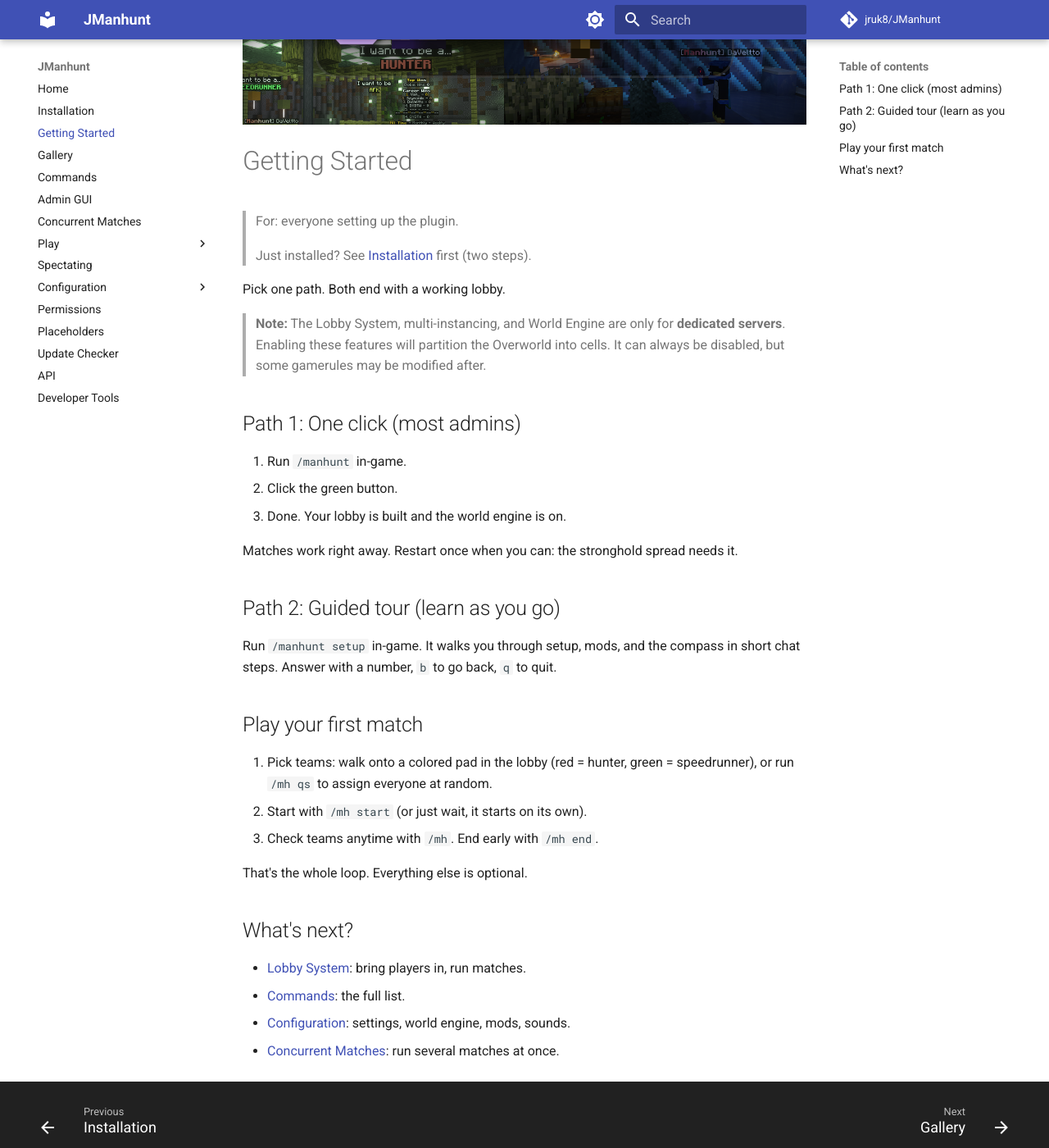
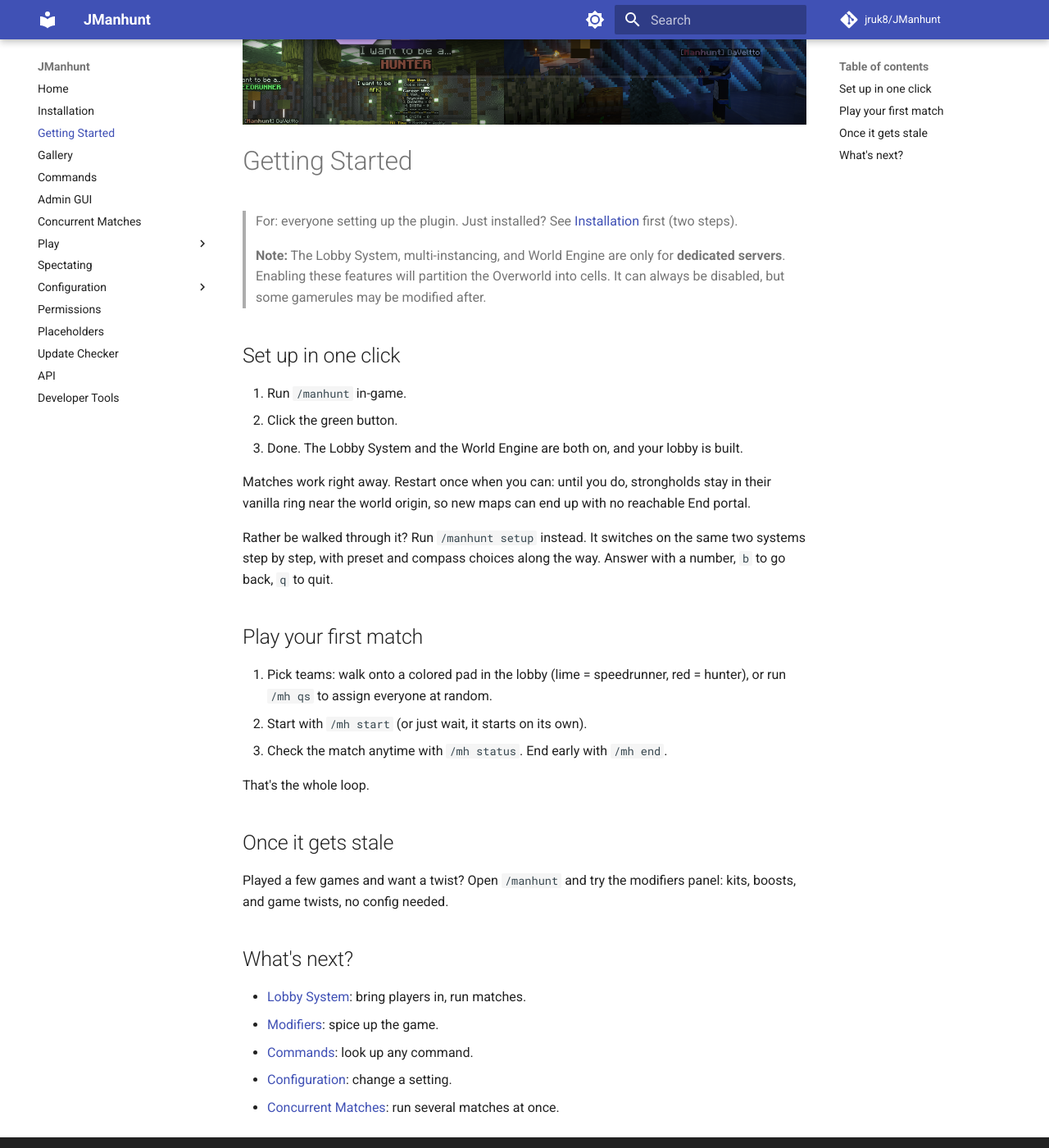
Before and after one commit to jruk8/JManhunt, an MkDocs documentation site: the page built from docs/getting-started.md, in a window 1280 px wide and 1400 px high, scrolled down 306 px. Shown: the whole window at 82% size. Built offline with MkDocs 1.6.1 and Material for MkDocs 9.7.7, drawn with Linux system fonts in a browser that asks for light colours; comment, search, counter and statistics services are not loaded.

Commit message:
docs: address phase 1 review on getting started gateway

```diff
--- a/docs/getting-started.md
+++ b/docs/getting-started.md
@@ -1,45 +1,47 @@
 ![JManhunt banner](assets/banner-1280x640.png)
 # Getting Started
 
-> For: everyone setting up the plugin.
-
-> Just installed? See [Installation](installation.md) first (two steps).
-
-Pick one path. Both end with a working lobby.
+> For: everyone setting up the plugin. Just installed? See [Installation](installation.md) first (two steps).
 
 > **Note:** The Lobby System, multi-instancing, and World Engine are
 > only for **dedicated servers**. Enabling these features will partition
 > the Overworld into cells. It can always be disabled, but some gamerules
 > may be modified after.
 
-## Path 1: One click (most admins)
+## Set up in one click
 
 1. Run `/manhunt` in-game.
 2. Click the green button.
-3. Done. Your lobby is built and the world engine is on.
+3. Done. The Lobby System and the World Engine are both on, and your
+   lobby is built.
 
-Matches work right away. Restart once when you can: the stronghold
-spread needs it.
+Matches work right away. Restart once when you can: until you do,
+strongholds stay in their vanilla ring near the world origin, so new
+maps can end up with no reachable End portal.
 
-## Path 2: Guided tour (learn as you go)
-
-Run `/manhunt setup` in-game. It walks you through setup, mods, and the
-compass in short chat steps. Answer with a number, `b` to go back,
-`q` to quit.
+Rather be walked through it? Run `/manhunt setup` instead. It switches
+on the same two systems step by step, with preset and compass choices
+along the way. Answer with a number, `b` to go back, `q` to quit.
 
 ## Play your first match
 
 1. Pick teams: walk onto a colored pad in the lobby
-   (red = hunter, green = speedrunner), or run `/mh qs` to assign
+   (lime = speedrunner, red = hunter), or run `/mh qs` to assign
    everyone at random.
 2. Start with `/mh start` (or just wait, it starts on its own).
-3. Check teams anytime with `/mh`. End early with `/mh end`.
+3. Check the match anytime with `/mh status`. End early with `/mh end`.
 
-That's the whole loop. Everything else is optional.
+That's the whole loop.
+
+## Once it gets stale
+
+Played a few games and want a twist? Open `/manhunt` and try the
+modifiers panel: kits, boosts, and game twists, no config needed.
 
 ## What's next?
 
 - [Lobby System](play/lobby-system/index.md): bring players in, run matches.
-- [Commands](commands.md): the full list.
-- [Configuration](configuration.md): settings, world engine, mods, sounds.
+- [Modifiers](configuration/modifiers.md): spice up the game.
+- [Commands](commands.md): look up any command.
+- [Configuration](configuration.md): change a setting.
 - [Concurrent Matches](multi-instance.md): run several matches at once.
```
Also changed, not shown: docs/configuration/world-engine.md (+3 -2 lines), docs/play/lobby-system/index.md (+1 -1 lines).
